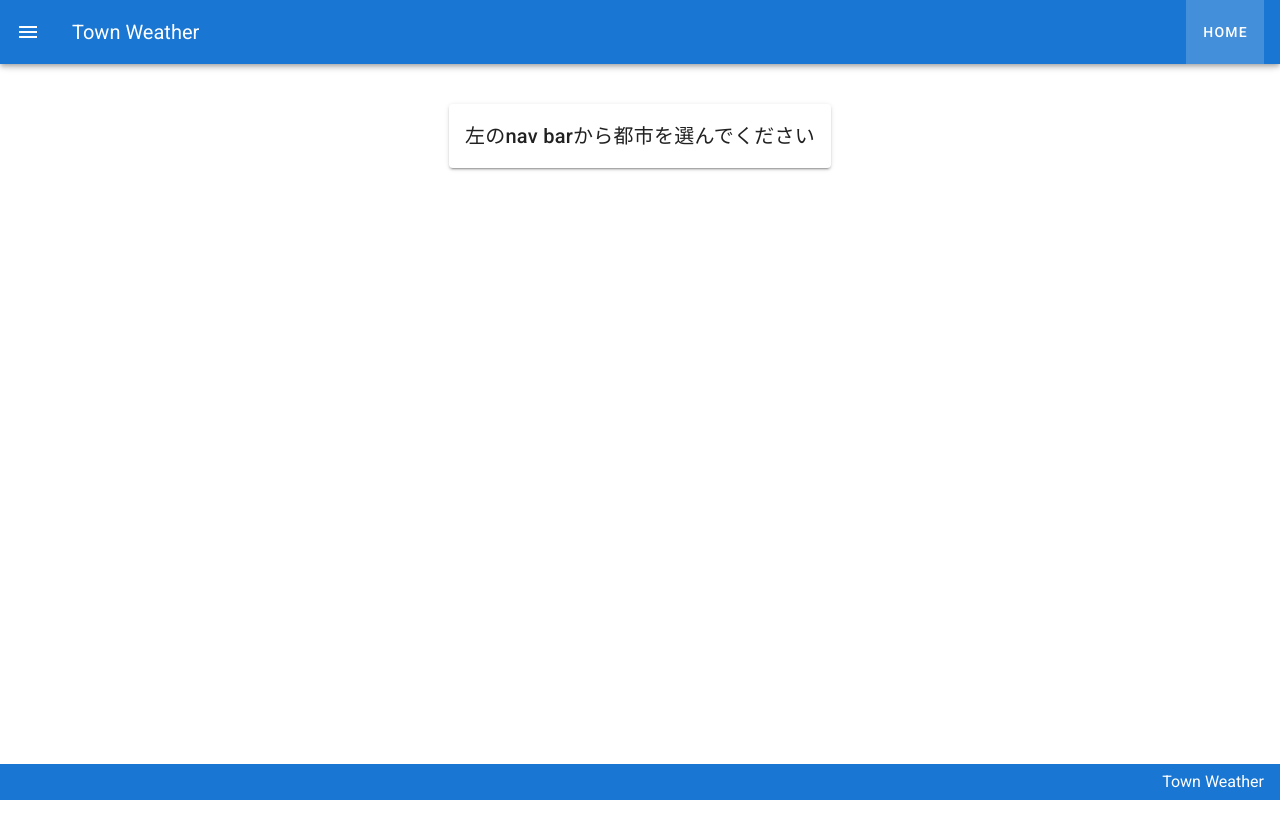
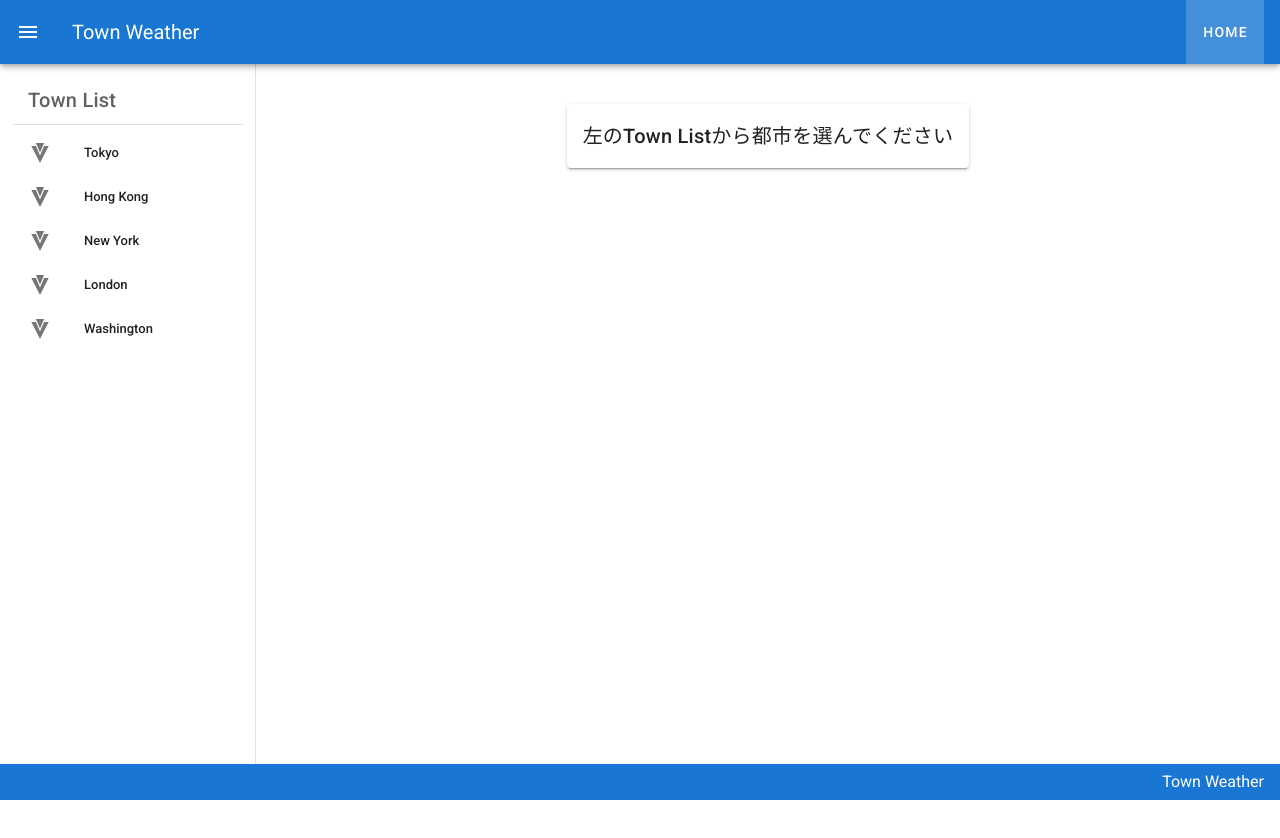
Before and after one commit to YS-KID/vue_test, a Vue app in the folder test003/: page /select in a window 1280 px wide. Shown: the top 838 px of the page. Built offline with nearby package versions, Linux system fonts and the light colour scheme.

Commit message:
Change a sentence in Select.vue and  default nav bar flag

```diff
--- a/test003/src/App.vue
+++ b/test003/src/App.vue
@@ -271,16 +271,16 @@ main {
 import { Component, Vue } from "vue-property-decorator";
 
 export interface DataType {
-  city: string;
   navBarFlag: boolean;
   townList: any[];
+  city: String;
 }
 
 export default Vue.extend({
   data(): DataType {
     return {
-      city: "東京",
-      navBarFlag: false,
+      city: "Tokyo",
+      navBarFlag: true,
       townList: [
         {
           name: "Tokyo",
--- a/test003/src/views/Select.vue
+++ b/test003/src/views/Select.vue
@@ -2,7 +2,7 @@
 <div id="app">
   <v-app>
     <v-card class="mx-auto my-10">
-      <v-card-title>左のnav barから都市を選んでください</v-card-title>
+      <v-card-title>左のTown Listから都市を選んでください</v-card-title>
     </v-card>
   </v-app>
 </div>
```
